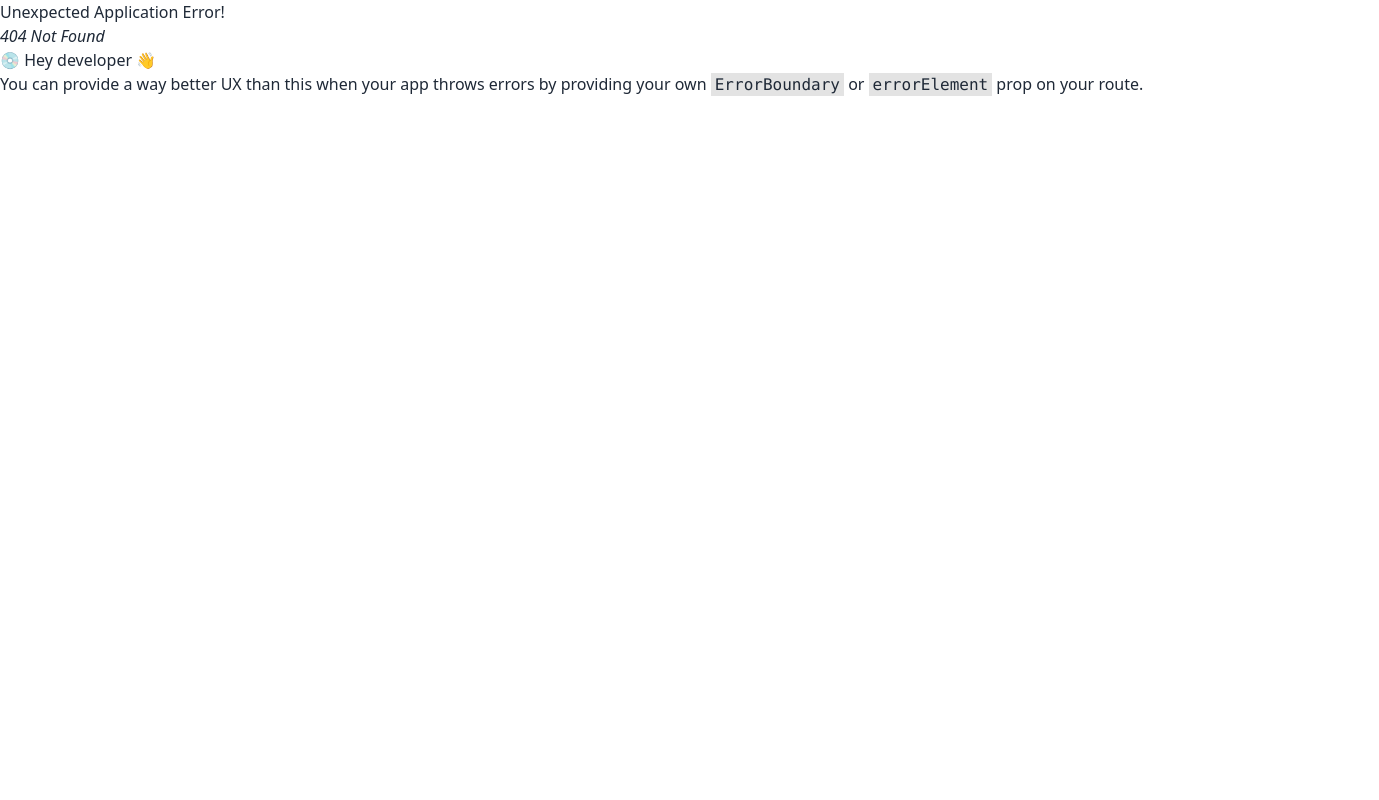
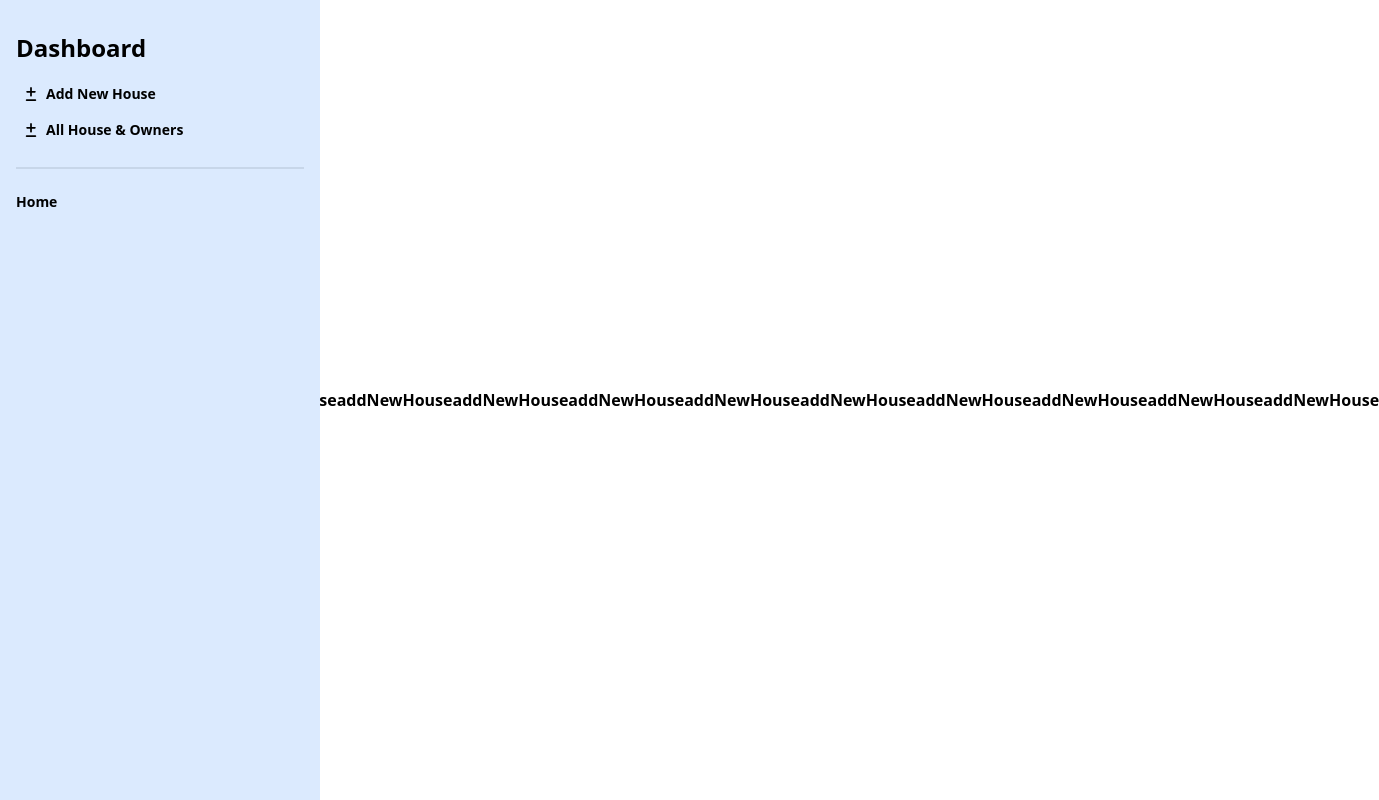
Before and after one commit to shakilahmedshuvo/house-hunter, a React (Vite) app: page /dashboard/addNewHouse in a window 1280 px wide. Before the commit this address had no page. Shown: the whole page, 1379 px wide, since content can reach past the window. Built offline with nearby package versions, Linux system fonts and the light colour scheme.

Commit message:
add dashbord layout

```diff
--- /dev/null
+++ b/src/Layout/Dashboard.jsx
@@ -0,0 +1,70 @@
+import { NavLink, Outlet } from "react-router-dom";
+import { FaPlusMinus } from "react-icons/fa6";
+
+const Dashboard = () => {
+    return (
+        <div className="drawer lg:drawer-open text-black font-bold">
+            <input
+                id="my-drawer-2"
+                type="checkbox"
+                className="drawer-toggle" />
+            <div
+                className="drawer-content flex flex-col items-center justify-center">
+                <Outlet />
+                <label
+                    htmlFor="my-drawer-2"
+                    className="btn btn-primary drawer-button lg:hidden">
+                    Open DashBoard
+                </label>
+            </div>
+
+            {/* sidebar content are here */}
+            <div
+                className="drawer-side bg-blue-100 font-bold">
+                <label
+                    htmlFor="my-drawer-2"
+                    className="drawer-overlay">
+                </label>
+                <ul className="p-4 w-80 text-sm">
+
+                    <h2 className="text-2xl mt-4 mb-4">
+                        Dashboard
+                    </h2>
+
+                    <li>
+                        <NavLink
+                            to='/dashboard/addNewHouse'
+                            className="flex items-center m-2 py-1">
+                            <FaPlusMinus className="mr-2" /> Add New House
+                        </NavLink>
+                    </li>
+
+                    <li>
+                        <NavLink
+                            to='/dashboard/allHouse'
+                            className="flex items-center m-2 py-1">
+                            <FaPlusMinus className="mr-2" /> All House & Owners
+                        </NavLink>
+                    </li>
+
+
+                    {/* divider start */}
+                    <div
+                        className="divider">
+                    </div>
+
+
+                    <li>
+                        <NavLink
+                            to="/">
+                            Home
+                        </NavLink>
+                    </li>
+                </ul>
+
+            </div>
+        </div >
+    );
+};
+
+export default Dashboard;
--- /dev/null
+++ b/src/Pages/Dashboard/AddNewHouse/AddNewHouse.jsx
@@ -0,0 +1,9 @@
+const AddNewHouse = () => {
+    return (
+        <div>
+      addNewHouseaddNewHouseaddNewHouseaddNewHouseaddNewHouseaddNewHouseaddNewHouseaddNewHouseaddNewHouseaddNewHouse
+        </div>
+    );
+};
+
+export default AddNewHouse;
--- /dev/null
+++ b/src/Pages/Dashboard/AllHouse/AllHouse.jsx
@@ -0,0 +1,9 @@
+const AllHouse = () => {
+    return (
+        <div>
+            thios os
+        </div>
+    );
+};
+
+export default AllHouse;
--- a/src/Pages/HomePage/Login/Login.jsx
+++ b/src/Pages/HomePage/Login/Login.jsx
@@ -1,4 +1,5 @@
 import { useForm } from "react-hook-form";
+import { Link } from "react-router-dom";
 
 const Login = () => {
     // get the data
@@ -69,6 +70,12 @@ const Login = () => {
                             required />
                     </div>
 
+                    <br />
+
+                    <div className="font-medium text-gray-500">
+                        If you dont have any account please <Link to={"/"} className="hover:underline text-blue-500">Register</Link>
+                    </div>
+
                 </form>
             </div>
         </div>
--- a/src/Pages/Register/Register.jsx
+++ b/src/Pages/Register/Register.jsx
@@ -1,4 +1,5 @@
 import { useForm } from "react-hook-form";
+import { Link, Navigate } from "react-router-dom";
 import Swal from "sweetalert2";
 
 const Register = () => {
@@ -40,7 +41,7 @@ const Register = () => {
                         timer: 1500
                     });
                     reset();
-                    // navigate('/')
+                    Navigate('/dashboard')
                 }
             })
         console.log(data);
@@ -48,7 +49,7 @@ const Register = () => {
 
     return (
         <div className="bg-gradient-to-r from-blue-200 to-blue-100 backdrop-blur-3xl">
-            <div className="container mx-auto py-14">
+            <div className="container mx-auto py-10">
 
                 <form
                     onSubmit={handleSubmit(onSubmit)}
@@ -162,6 +163,12 @@ const Register = () => {
                             required />
                     </div>
 
+                    <br />
+
+                    <div className="font-medium text-gray-500">
+                        If you have any account please <Link to={"/login"} className="hover:underline text-blue-500 duration-300">Login</Link>
+                    </div>
+
                 </form>
             </div>
         </div>
```
Also changed, not shown: src/main.jsx (+17 -0 lines).
